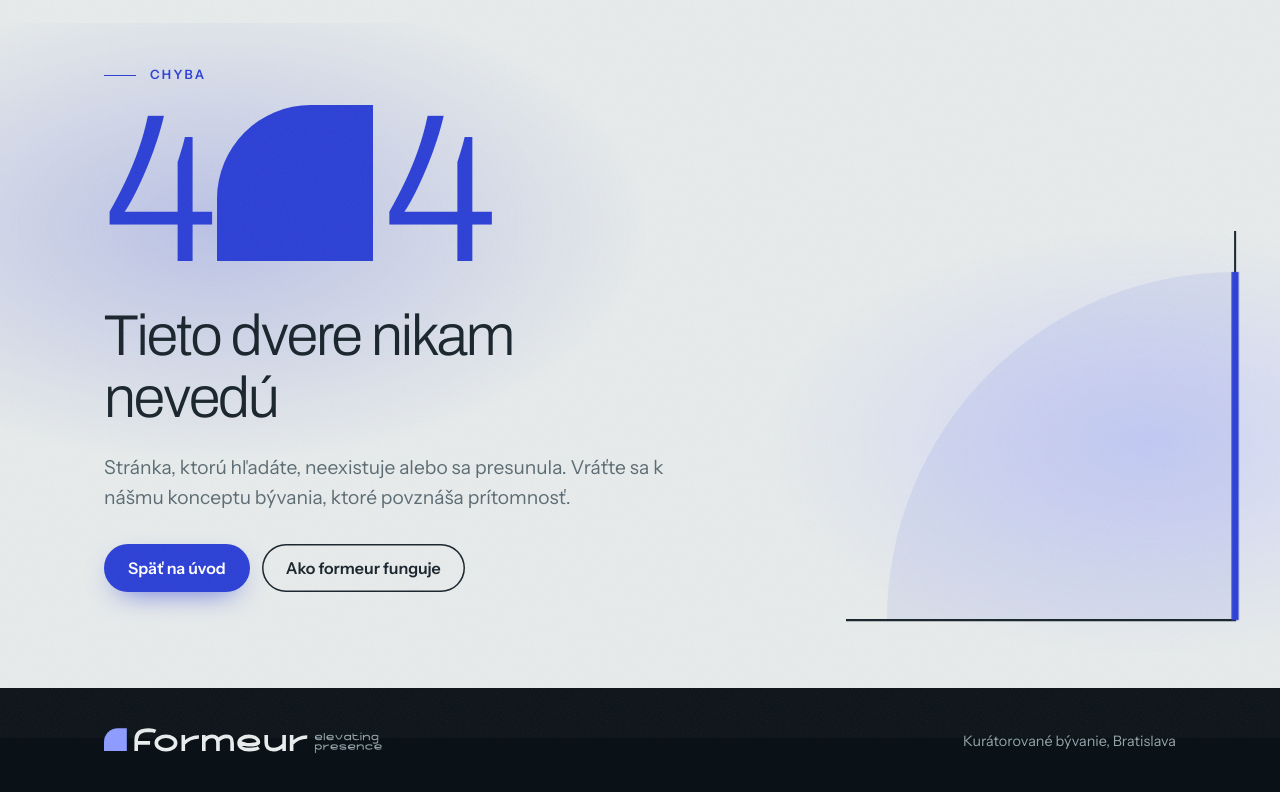
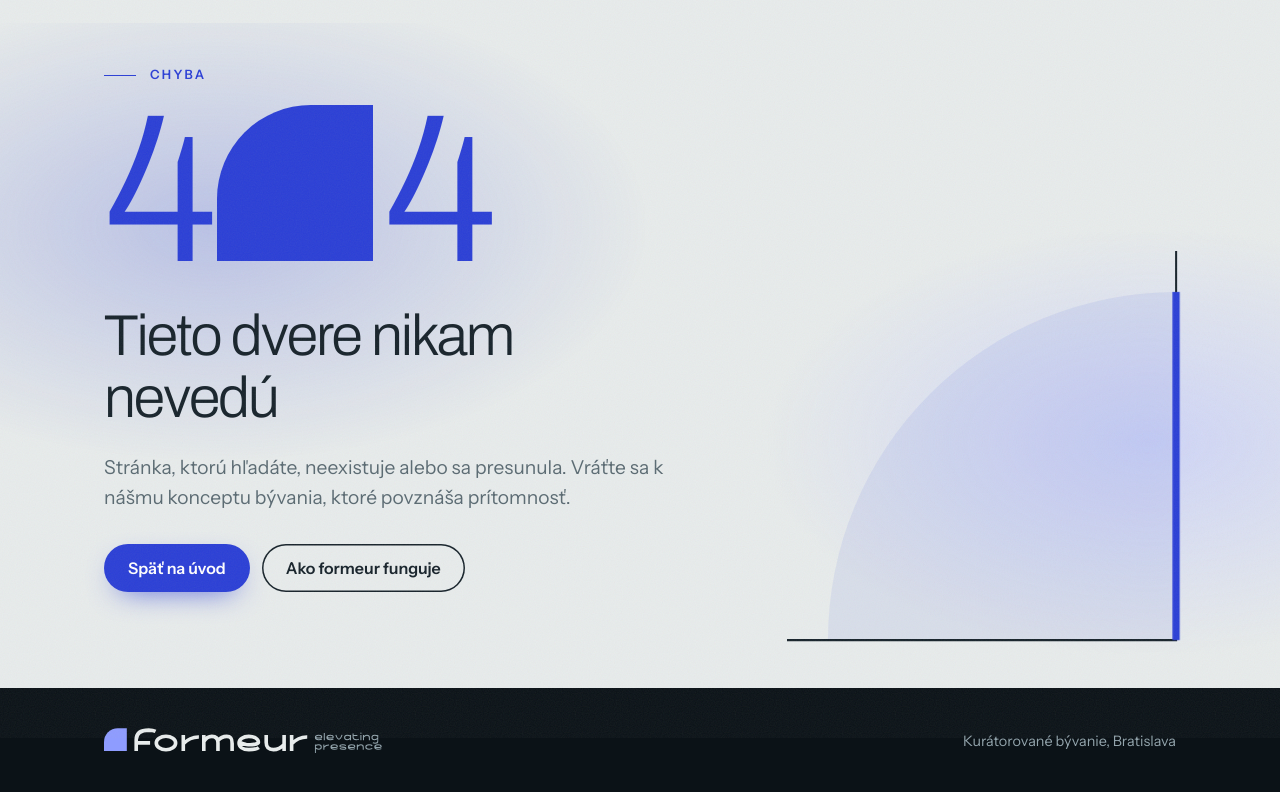
Before and after one commit to grtmln/f, a plain HTML site: page 404.html in a window 1280 px wide. Shown: the part 62-854 px from the top of the page. Drawn offline with Linux system fonts and the light colour scheme.

Commit message:
Update 404.html

```diff
--- a/404.html
+++ b/404.html
@@ -42,7 +42,7 @@ header .wrap{display:flex;justify-content:space-between;align-items:center;gap:1
 main{flex:1;position:relative;isolation:isolate;overflow:clip;display:flex;align-items:center;padding:clamp(24px,6vh,72px) 0 clamp(72px,12vh,140px)}
 main::before{content:"";position:absolute;top:0;left:calc(50% - 60vw);width:120vw;height:100%;z-index:-2;pointer-events:none;background:radial-gradient(40% 50% at 22% 30%,color-mix(in srgb,var(--accent) 24%,transparent),transparent 70%),radial-gradient(35% 45% at 82% 62%,color-mix(in srgb,var(--tint) 95%,transparent),transparent 70%);will-change:transform;animation:drift 18s ease-in-out infinite alternate}
 @keyframes drift{to{transform:translate3d(4%,6%,0) scale(1.08)}}
-.door{position:absolute;right:24px;bottom:40px;width:clamp(220px,32vw,460px);aspect-ratio:1;z-index:-1;pointer-events:none}
+.door{--dw:clamp(220px,32vw,460px);position:absolute;right:calc(max(24px,calc((100% - 1120px)/2 + 24px)) - var(--dw)*.05);bottom:calc(40px - var(--dw)*.05);width:var(--dw);aspect-ratio:1;z-index:-1;pointer-events:none}
 .door svg{width:100%;height:100%;overflow:visible;fill:none}
 .door .wall{stroke:var(--ink);stroke-width:2}
 .door .sector{fill:var(--accent);fill-opacity:0;animation:sec 2.6s cubic-bezier(.65,0,.25,1) .5s both}
```
